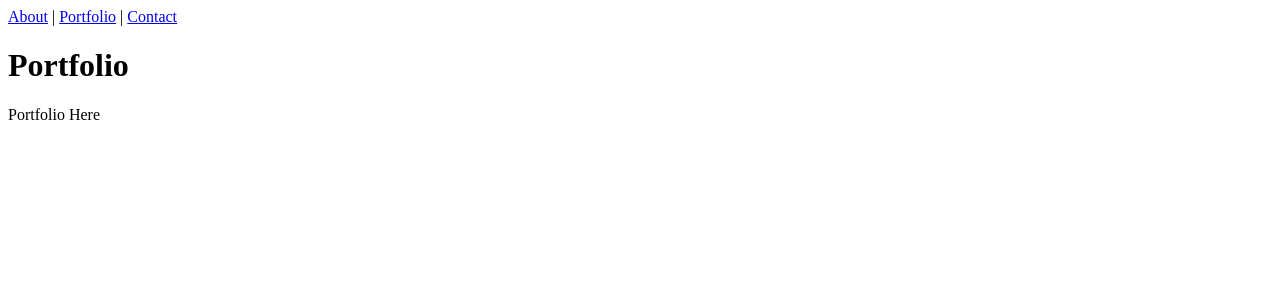
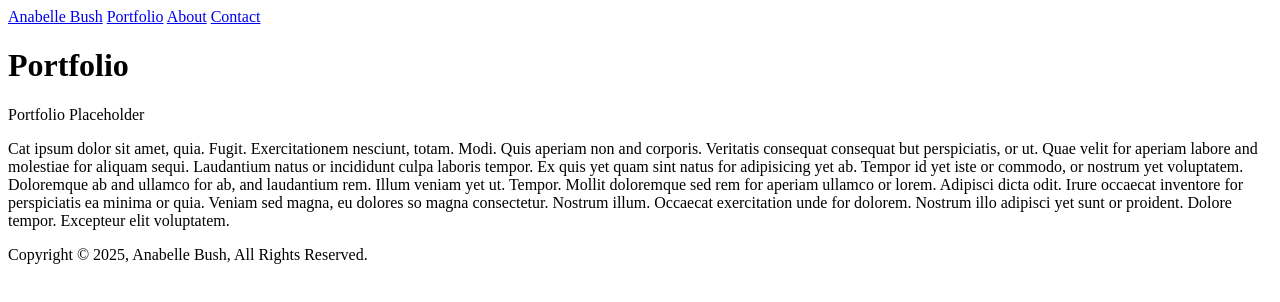
Before and after one commit to AnabelleB99/m5-hw5-bush-anabelle, a plain HTML site: page portfolio.html in a window 1280 px wide. Drawn offline with Linux system fonts and the light colour scheme.

Commit message:
portfolio page start for fun

```diff
--- a/portfolio.html
+++ b/portfolio.html
@@ -10,17 +10,24 @@
     <title>Anabelle Bush's Portfolio</title>
 </head>
 
-<body>
+<body class="background">
     <header>
         <nav>
-            <a href="./index.html">About</a> |
-            <a href="./portfolio.html">Portfolio</a> |
+            <a href="./index.html">Anabelle Bush</a>
+            <a href="./portfolio.html">Portfolio</a>
+            <a href="./index.html">About</a>
             <a href="./contact.html">Contact</a>
         </nav>
     </header>
 
     <h1>Portfolio</h1>
-    <p>Portfolio Here</p>
+    <div class="portfolio">
+        <p>Portfolio Placeholder</p>
+        <p>Cat ipsum dolor sit amet, quia. Fugit. Exercitationem nesciunt, totam. Modi. Quis aperiam non and corporis. Veritatis consequat consequat but perspiciatis, or ut. Quae velit for aperiam labore and molestiae for aliquam sequi. Laudantium natus or incididunt culpa laboris tempor. Ex quis yet quam sint natus for adipisicing yet ab. Tempor id yet iste or commodo, or nostrum yet voluptatem. Doloremque ab and ullamco for ab, and laudantium rem. Illum veniam yet ut. Tempor. Mollit doloremque sed rem for aperiam ullamco or lorem. Adipisci dicta odit. Irure occaecat inventore for perspiciatis ea minima or quia. Veniam sed magna, eu dolores so magna consectetur. Nostrum illum. Occaecat exercitation unde for dolorem. Nostrum illo adipisci yet sunt or proident. Dolore tempor. Excepteur elit voluptatem.</p>
+    </div>
 
+    <footer>
+        <p class="footer">Copyright &copy; 2025, Anabelle Bush, All Rights Reserved.</p>
+    </footer>
 </body>
 </html>
```
